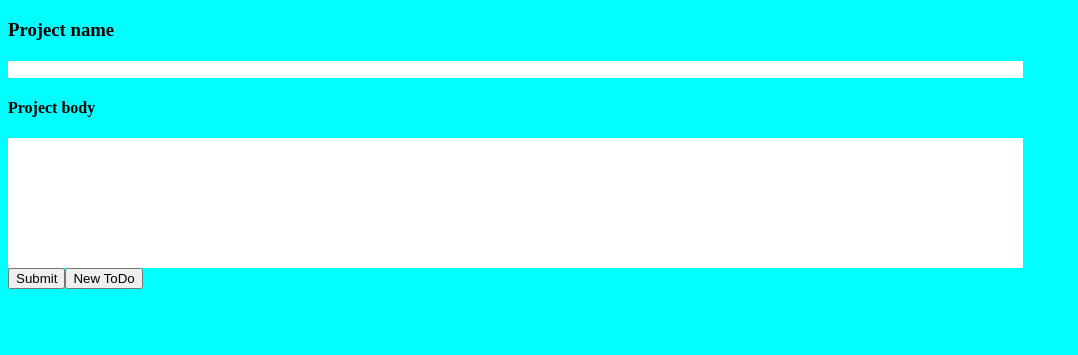
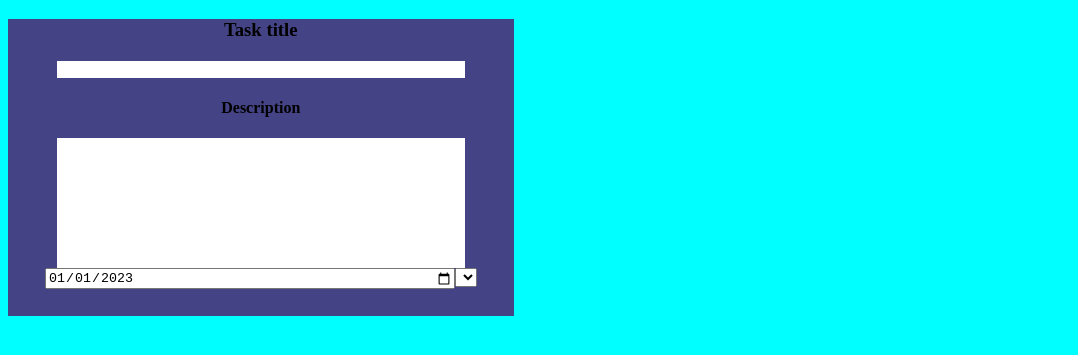
Before and after one commit to 2Tough/todo-list, a website built with webpack: page dist/index.html in a window 1280 px wide. Shown: the part 61-416 px from the top of the page, without its empty margins (0-1078 px from the left). Built offline with nearby package versions, Linux system fonts and the light colour scheme.

Commit message:
Styling of ToDo Card.

```diff
--- a/src/blank-to-do.js
+++ b/src/blank-to-do.js
@@ -2,8 +2,8 @@ export const blankToDo = () => {
 
     const projectsArrayTitle = [];
     const projectsArrayBody = [];
-    let projectTitle = "Project name";
-    let projectBody = "Project body";
+    let projectTitle = "Task title";
+    let projectBody = "Description";
     projectsArrayTitle.push(projectTitle)
     projectsArrayBody.push(projectBody)
 
--- a/src/default-to-do.js
+++ b/src/default-to-do.js
@@ -5,14 +5,16 @@ export function defaultToDo() {
 
     const contentDiv = document.getElementById("main-content");
 
+
+    const heading = document.createElement("h1");
+    heading.textContent = "Your ToDo for today";
+    contentDiv.appendChild(heading);
+
     const toDoContainer = document.createElement("div");
     toDoContainer.classList.add("toDoContainer");
     contentDiv.appendChild(toDoContainer);
 
 
-    const heading = document.createElement("h1");
-    heading.textContent = "Your ToDo for today";
-    contentDiv.appendChild(heading);
 
 
 
@@ -27,22 +29,62 @@ export function defaultToDo() {
 
     const titleContainerDiv = document.createElement("div");
     titleContainerDiv.append(projectsDiv, inputTitle);
-    contentDiv.appendChild(titleContainerDiv);
+    toDoContainer.appendChild(titleContainerDiv);
 
     // Body
 
     const projectsDivBody = document.createElement("h4");
     projectsDivBody.textContent = blankToDo().projectBody;
-    contentDiv.appendChild(projectsDivBody);
+    toDoContainer.appendChild(projectsDivBody);
 
     const inputBody = document.createElement("input");
     inputBody.classList.add("inputBody");
     inputBody.type = "text";
-    contentDiv.appendChild(inputBody);
+    toDoContainer.appendChild(inputBody);
 
     const bodyContainerDiv = document.createElement("div");
     bodyContainerDiv.append(projectsDivBody, inputBody);
-    contentDiv.appendChild(bodyContainerDiv);
+    toDoContainer.appendChild(bodyContainerDiv);
+
+    // Due date, priority and checklist
+
+    const dueDateInput = document.createElement("input");
+    dueDateInput.type = "date";
+    dueDateInput.classList.add("date");
+    dueDateInput.value = "2023-01-01"
+    toDoContainer.appendChild(dueDateInput);
+
+    const priorityInput = document.createElement("select");
+    priorityInput.id = "priority";
+    toDoContainer.appendChild(priorityInput);
+
+    //Create array of options to be added
+    let optionsArray = ["Low","Middle","High","Urgent"];
+
+
+    for (let i = 0; i < optionsArray.length; i++) {
+        let option = document.createElement("option");
+        option.value = optionsArray[i];
+        option.text = array[i];
+        priorityInput.appendChild(option);
+    }
+
+    //Create and append the option
+// for (var i = 0; i < array.length; i++) {
+//     var option = document.createElement("option");
+//     option.value = array[i];
+//     option.text = array[i];
+//     selectList.appendChild(option);
+// }
+
+
+
+
+//     <label for="start">Start date:</label>
+
+// <input type="date" id="start" name="trip-start"
+//        value="2018-07-22"
+//        min="2018-01-01" max="2018-12-31"></input>
 
 
     // Submit button
@@ -50,7 +92,7 @@ export function defaultToDo() {
     const submitBtn = document.createElement("button");
     submitBtn.textContent = "Submit";
     submitBtn.classList.add("submitBtn");
-    contentDiv.appendChild(submitBtn);
+    toDoContainer.appendChild(submitBtn);
 
     submitBtn.addEventListener("click", function () {
         const titleValue = inputTitle.value
@@ -62,7 +104,7 @@ export function defaultToDo() {
     const createNewToDoBtn = document.createElement("button");
     createNewToDoBtn.textContent = "New ToDo";
     createNewToDoBtn.classList.add("newToDo");
-    contentDiv.appendChild(createNewToDoBtn);
+    toDoContainer.appendChild(createNewToDoBtn);
 
 
     createNewToDoBtn.addEventListener("click", function () {
--- a/src/style.css
+++ b/src/style.css
@@ -3,6 +3,7 @@ body {
 }
 
 .inputContainer {
+
     display: flex;
     flex-direction: column;
     width: 80%;
@@ -11,6 +12,8 @@ body {
 
 .inputTitle {
     border: none;
+
+
 }
 
 .inputBody {
@@ -24,3 +27,14 @@ input {
     width: 80%;
     margin-bottom: 0;
 }
+
+.toDoContainer {
+    text-align: center;
+    width: 40%;
+    height: 100%;
+    background-color: rgb(68, 67, 133);
+}
+
+.date {
+    margin-bottom: 2em;
+}
```
Also changed, not shown: dist/main.js.
